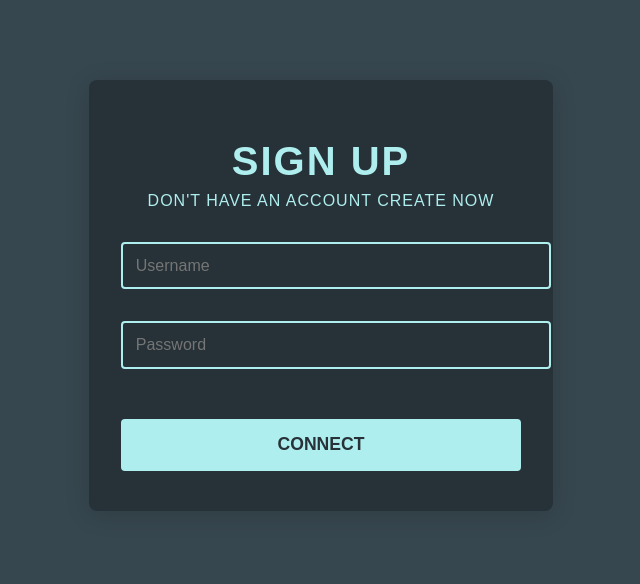
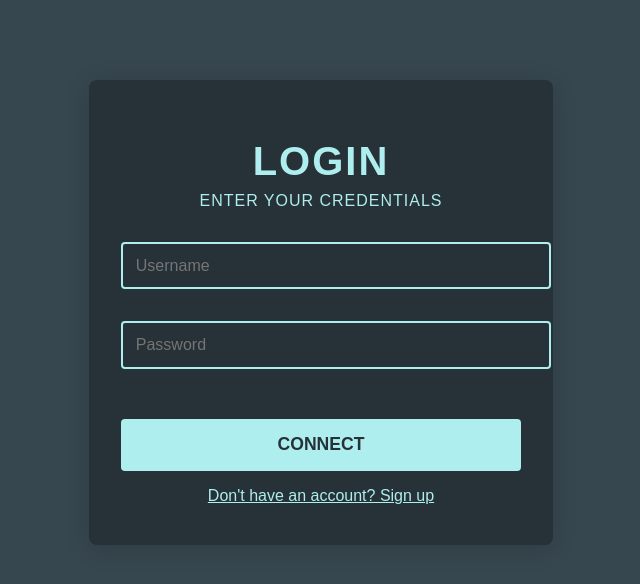
Before and after one commit to Ali-Fartoot/DevThoughts-, a Django app: page /login/ in a window 1280 px wide. Shown: the top 584 px of the page, without its empty margins (319-959 px from the left). Run offline with Django 5.2, Linux system fonts and the light colour scheme.

```diff
--- a/accounts/templates/accounts/login.html
+++ b/accounts/templates/accounts/login.html
@@ -91,12 +91,20 @@
             font-size: 0.95em;
             text-align: center;
         }
+        .signup-link {
+            text-align: center;
+            margin-top: 1em;
+        }
+        .signup-link a {
+            color: #aeeeee;
+            text-decoration: underline;
+        }
     </style>
 </head>
 <body>
     <div class="login-card">
-        <h1>SIGN UP</h1>
-        <div class="subtitle">DON'T HAVE AN ACCOUNT CREATE NOW</div>
+        <h1>LOGIN</h1>
+        <div class="subtitle">ENTER YOUR CREDENTIALS</div>
         <form method="post">
             {% csrf_token %}
             {% if error %}
@@ -110,6 +118,9 @@
             </div>
             <button type="submit" class="connect-btn">CONNECT</button>
         </form>
+        <div class="signup-link">
+            <a href="{% url 'signup' %}">Don't have an account? Sign up</a>
+        </div>
     </div>
 </body>
 </html>
```
Also changed, not shown: accounts/decorators.py (+8 -1 lines).
